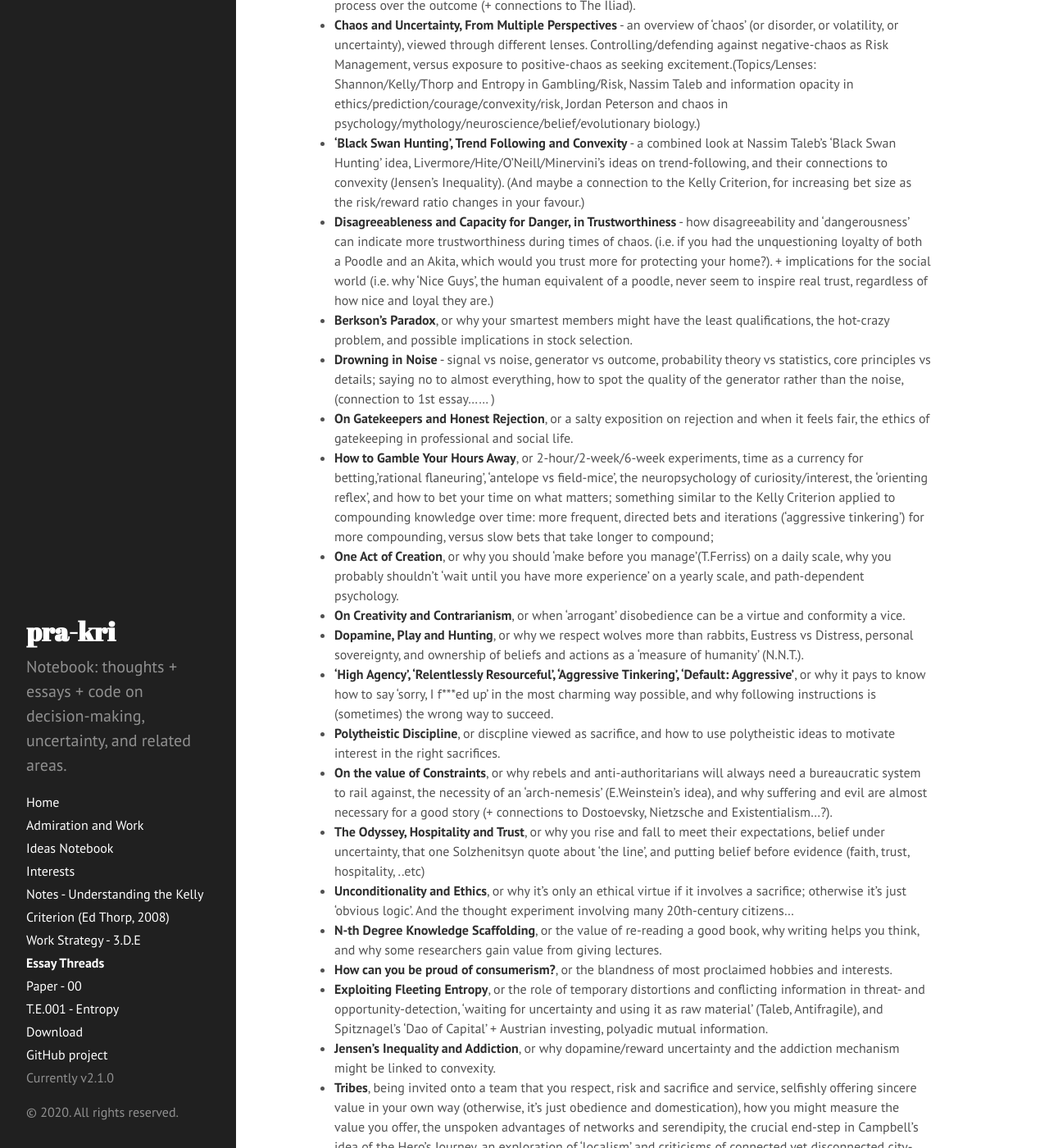
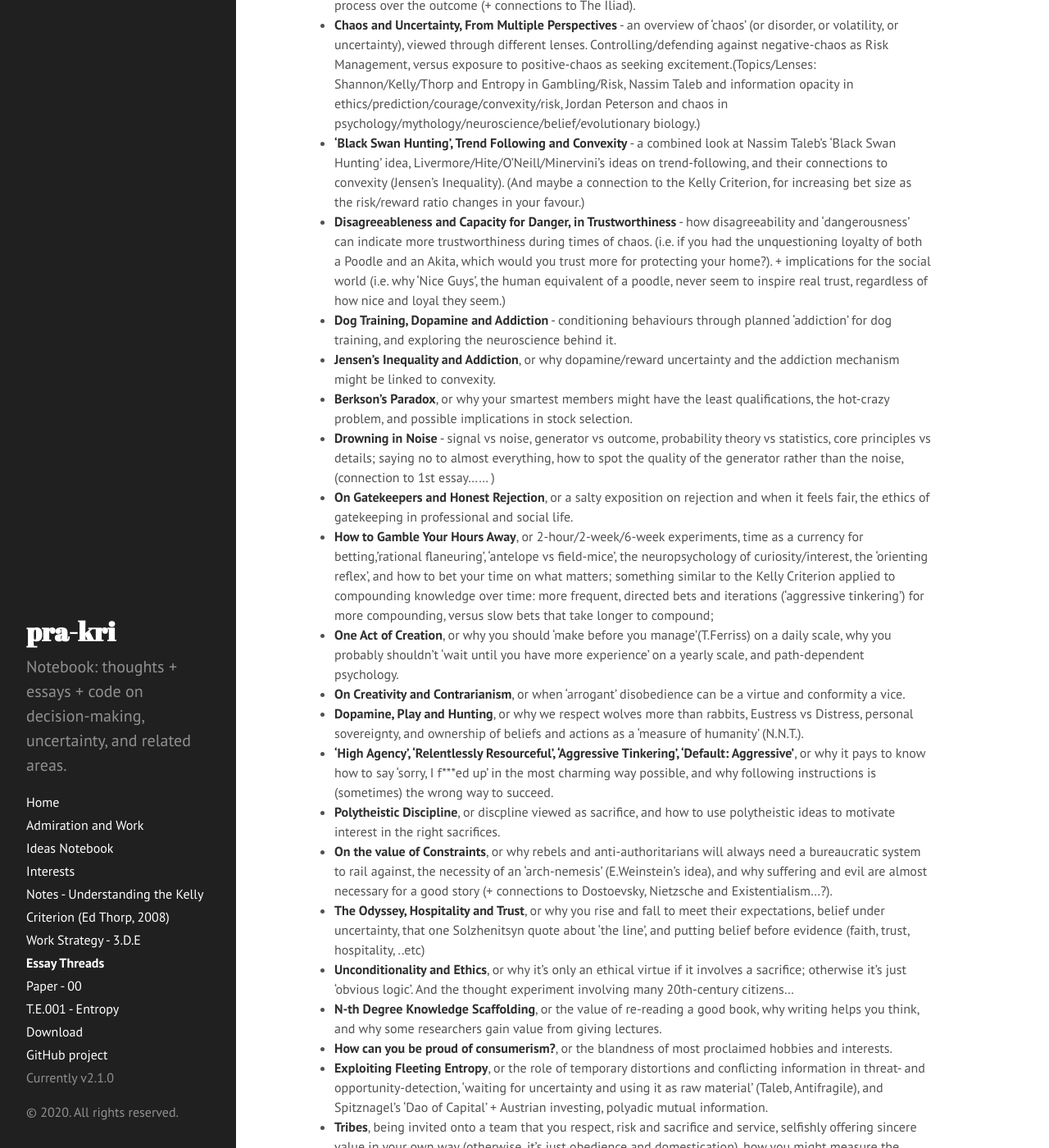
Before and after one commit to pra-kri/pra-kri.github.io, a Jekyll site: the page built from essay_threads.md, in a window 1280 px wide and 1400 px high, scrolled down 254 px. Shown: the whole window at 82% size. Built offline with Jekyll 4.4.1, drawn with Linux system fonts in a browser that asks for light colours.

Commit message:
Update essay_threads.md

```diff
--- a/essay_threads.md
+++ b/essay_threads.md
@@ -9,7 +9,9 @@ Mostly the topics revolve around applied ethics and philosophy: stuff that'll he
 * **On Comedians, Lazy Geniuses and Counter-Signalling**, or the strange respectability of countersignalling (wearing weaknesses as ornaments), freedom for those who care least about their reputation, the unattractiveness of pretending, the ethics of information asymmetry, and focusing on the generating process over the outcome (+ connections to The Iliad).
 * **Chaos and Uncertainty, From Multiple Perspectives** - an overview of 'chaos' (or disorder, or volatility, or uncertainty), viewed through different lenses. Controlling/defending against negative-chaos as Risk Management, versus exposure to positive-chaos as seeking excitement.(Topics/Lenses: Shannon/Kelly/Thorp and Entropy in Gambling/Risk, Nassim Taleb and information opacity in ethics/prediction/courage/convexity/risk, Jordan Peterson and chaos in psychology/mythology/neuroscience/belief/evolutionary biology.)
 * **'Black Swan Hunting', Trend Following and Convexity** - a combined look at Nassim Taleb's 'Black Swan Hunting' idea, Livermore/Hite/O'Neill/Minervini's ideas on trend-following, and their connections to convexity (Jensen's Inequality). (And maybe a connection to the Kelly Criterion, for increasing bet size as the risk/reward ratio changes in your favour.)
-* **Disagreeableness and Capacity for Danger, in Trustworthiness** - how disagreeability and 'dangerousness' can indicate more trustworthiness during times of chaos. (i.e. if you had the unquestioning loyalty of both a Poodle and an Akita, which would you trust more for protecting your home?). + implications for the social world (i.e. why 'Nice Guys', the human equivalent of a poodle, never seem to inspire real trust, regardless of how nice and loyal they are.)
+* **Disagreeableness and Capacity for Danger, in Trustworthiness** - how disagreeability and 'dangerousness' can indicate more trustworthiness during times of chaos. (i.e. if you had the unquestioning loyalty of both a Poodle and an Akita, which would you trust more for protecting your home?). + implications for the social world (i.e. why 'Nice Guys', the human equivalent of a poodle, never seem to inspire real trust, regardless of how nice and loyal they seem.)
+* **Dog Training, Dopamine and Addiction** - conditioning behaviours through planned 'addiction' for dog training, and exploring the neuroscience behind it.
+* **Jensen's Inequality and Addiction**, or why dopamine/reward uncertainty and the addiction mechanism might be linked to convexity.
 * **Berkson's Paradox**, or why your smartest members might have the least qualifications, the hot-crazy problem, and possible implications in stock selection.
 * **Drowning in Noise** - signal vs noise, generator vs outcome, probability theory vs statistics, core principles vs details; saying no to almost everything, how to spot the quality of the generator rather than the noise, (connection to 1st essay...... )
 * **On Gatekeepers and Honest Rejection**, or a salty exposition on rejection and when it feels fair, the ethics of gatekeeping in professional and social life.
```
Also changed, not shown: other parts of essay_threads.md (+0 -1 lines).
